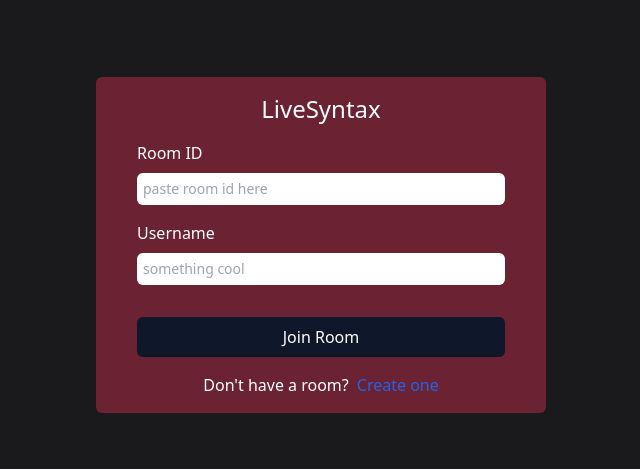
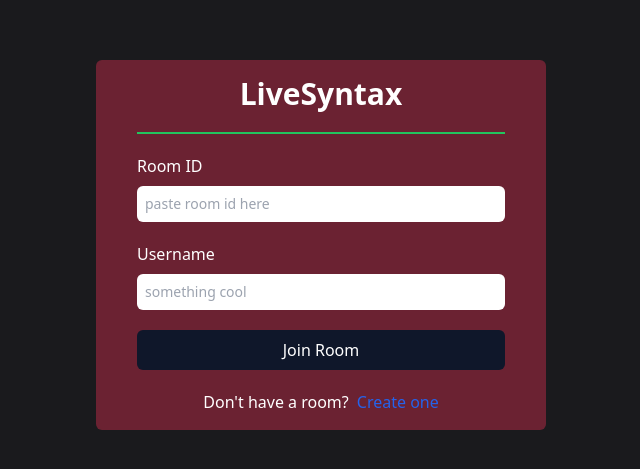
Before and after one commit to sohamdata/LiveSyntax, a React (Vite) app in the folder client/: page / in a window 1280 px wide. Shown: the part 155-624 px from the top of the page, without its empty margins (319-959 px from the left). Built offline with nearby package versions, Linux system fonts and the light colour scheme; no server answers.

Commit message:
chore: form ui nit

```diff
--- a/client/src/components/JoinRoom.tsx
+++ b/client/src/components/JoinRoom.tsx
@@ -36,12 +36,13 @@ const JoinRoom = () => {
         <div className='w-[450px] absolute top-[50%] left-[50%] translate-x-[-50%] translate-y-[-50%] flex justify-center items-center'>
             <div className='rounded-md relative w-full bg-burgundy'>
                 <div className='w-full h-full flex justify-center'>
-                    <form className="space-y-4 px-4 p-4 w-[400px]">
-                        <h1 className="text-center text-2xl text-white font-medium">LiveSyntax</h1>
+                    <form className="space-y-5 p-4 w-[400px]">
+                        <h1 className="text-center text-3xl text-white font-semibold"> LiveSyntax</h1>
+                        <div className="border-b-2 border-green-500" />
                         <div>
                             <label htmlFor="roomid" className="my-2 block text-white">Room ID</label>
                             <input type="roomid" id="roomid" placeholder="paste room id here"
-                                className={`p-1.5 rounded-md outline-none w-full text-black text-sm placeholder-gray-400 ${isGenerated && 'font-bold'}`}
+                                className={`p-2 rounded-md outline-none w-full text-black text-sm placeholder-gray-400 ${isGenerated && 'font-bold'}`}
                                 value={roomId}
                                 {...isGenerated && { readOnly: true }}
                                 onChange={(e) => setRoomId(e.target.value)}
@@ -50,7 +51,7 @@ const JoinRoom = () => {
                         <div>
                             <label htmlFor="username" className="my-2 block text-white">Username</label>
                             <input type="username" id="username" placeholder="something cool"
-                                className="mb-4 p-1.5 rounded-md outline-none w-full text-black text-sm"
+                                className="p-2 rounded-md outline-none w-full text-black text-sm"
                                 value={username}
                                 onChange={(e) => setUsername(e.target.value)}
                             />
```
